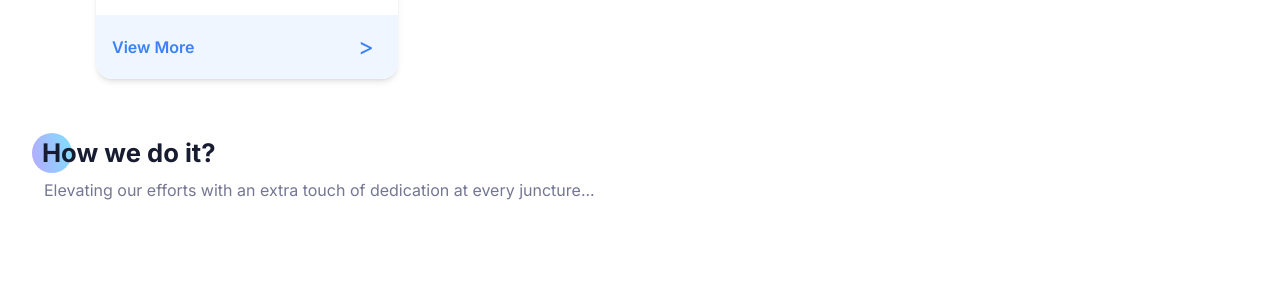
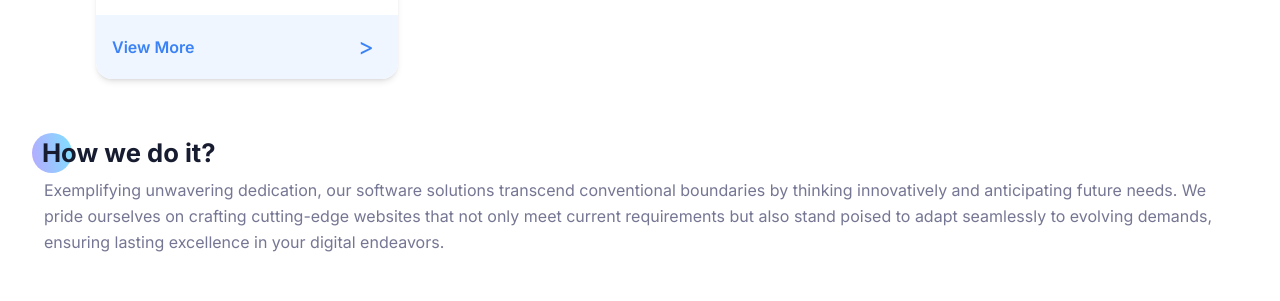
Before and after one commit to VenkataVijayaBhaskar007/software_solutions, a Next.js app: page / in a window 1280 px wide. Shown: the part 2740-3041 px from the top of the page. Built offline with nearby package versions, Linux system fonts and the light colour scheme.

Commit message:
added paragraph

```diff
--- a/components/About/index.tsx
+++ b/components/About/index.tsx
@@ -338,7 +338,7 @@ const About = () => {
 
 
 
-<section className="container  bg-white font-poppins dark:bg-btndark mb-10">
+<section className="container  bg-white font-poppins dark:bg-btndark mb-5">
       <div className="max-auto aboutsec px-4">
         <div className="flex flex-wrap">
           <motion.div
@@ -362,7 +362,7 @@ const About = () => {
             </h2>
             <div className="px-3">
               <p>
-              Elevating our efforts with an extra touch of dedication at every juncture...
+              Exemplifying unwavering dedication, our software solutions transcend conventional boundaries by thinking innovatively and anticipating future needs. We pride ourselves on crafting cutting-edge websites that not only meet current requirements but also stand poised to adapt seamlessly to evolving demands, ensuring lasting excellence in your digital endeavors.
               </p>
             </div>
           </motion.div>
@@ -376,7 +376,7 @@ const About = () => {
   <section className="mb-32">
 
     <div className="flex flex-wrap items-center">
-      <div className="mb-12 w-full shrink-0 grow-0 basis-auto md:px-6 lg:mb-0 lg:w-5/12">
+      <div className=" w-full shrink-0 grow-0 basis-auto md:px-6 lg:mb-0 lg:w-5/12">
         <div className="relative overflow-hidden rounded-lg bg-cover bg-[50%] bg-no-repeat shadow-lg dark:shadow-black/20"
           data-te-ripple-init data-te-ripple-color="light">
           <img src="./images/about/about-dark-01.png" className="w-full" alt="" />
```
